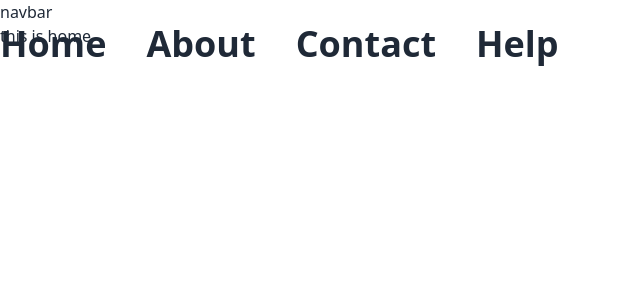
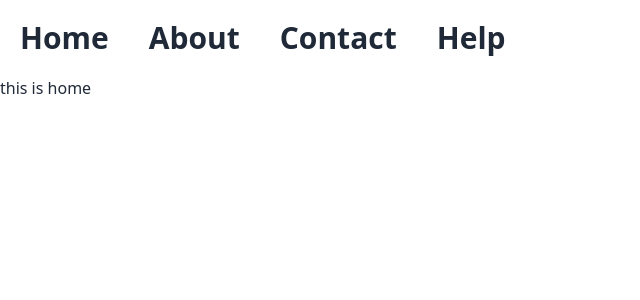
Before and after one commit to AshikurZaman01/React-Practice_, a React (Vite) app: page / in a window 1280 px wide. Shown: the top 300 px of the page, without its empty margins (0-640 px from the left). Built offline with nearby package versions, Linux system fonts and the light colour scheme.

Commit message:
recap navbar

```diff
--- /dev/null
+++ b/src/Components/Navbar/LLink.jsx
@@ -0,0 +1,11 @@
+import React from 'react';
+
+const LLink = () => {
+    return (
+        <div>
+
+        </div>
+    );
+};
+
+export default LLink;
--- a/src/Components/Header/Header.jsx
+++ b/src/Components/Navbar/Navbar.jsx
@@ -1,32 +1,32 @@
 import { Link } from "react-router-dom";
-import { BsMenuButtonFill } from "react-icons/bs";
-import { MdRestaurantMenu } from "react-icons/md";
+import { CiMenuFries } from "react-icons/ci";
+import { FaRegWindowClose } from "react-icons/fa";
 import { useState } from "react";
 
-const Header = () => {
+const Navbar = () => {
 
-    const [isOpen, setOpen] = useState(false);
-
-    const items = [
+    const navItems = [
         { id: 1, path: '/', name: 'Home' },
         { id: 2, path: '/about', name: 'About' },
         { id: 3, path: '/contact', name: 'Contact' },
         { id: 4, path: '/help', name: 'Help' },
     ]
 
+    const [isOpen, setIsOpen] = useState(false);
+
     return (
         <div>
+
             <nav>
-                <h1>navbar</h1>
-                <div className="text-4xl md:hidden m-5" onClick={() => setOpen(!isOpen)}>
+                <div className="text-3xl md:hidden m-10 " onClick={() => setIsOpen(!isOpen)}>
                     {
-                        isOpen ? <MdRestaurantMenu></MdRestaurantMenu> : <BsMenuButtonFill></BsMenuButtonFill>
+                        isOpen ? <FaRegWindowClose /> : <CiMenuFries />
                     }
+
                 </div>
-
-                <ul className={isOpen ? "" : "md:flex gap-10 text-4xl font-bold hidden absolute"}>
+                <ul className={` md:flex text-3xl font-bold gap-10 m-5 ${isOpen ? '' : 'hidden'}`}>
                     {
-                        items.map(item => {
+                        navItems.map(item => {
                             return (
                                 <li key={item.id}><Link to={item.path}>{item.name}</Link></li>
                             )
@@ -34,8 +34,9 @@ const Header = () => {
                     }
                 </ul>
             </nav>
+
         </div>
     );
 };
 
-export default Header;
+export default Navbar;
--- a/src/Components/Roots/Roots.jsx
+++ b/src/Components/Roots/Roots.jsx
@@ -1,10 +1,10 @@
 import { Outlet } from "react-router-dom";
-import Header from "../Header/Header";
+import Navbar from "../Navbar/Navbar";
 
 const Roots = () => {
     return (
         <div>
-            <Header></Header>
+            <Navbar></Navbar>
             <Outlet></Outlet>
         </div>
     );
```
